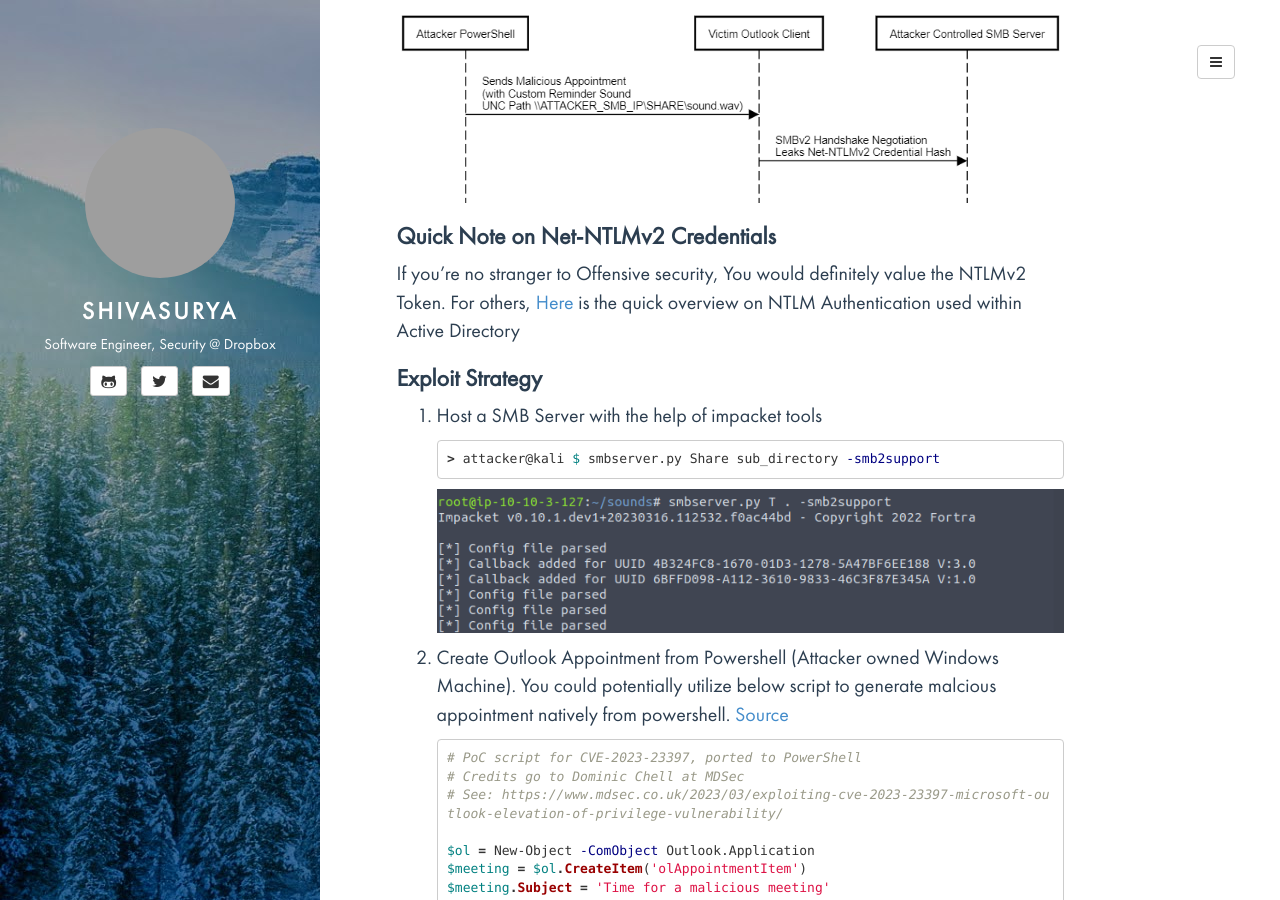
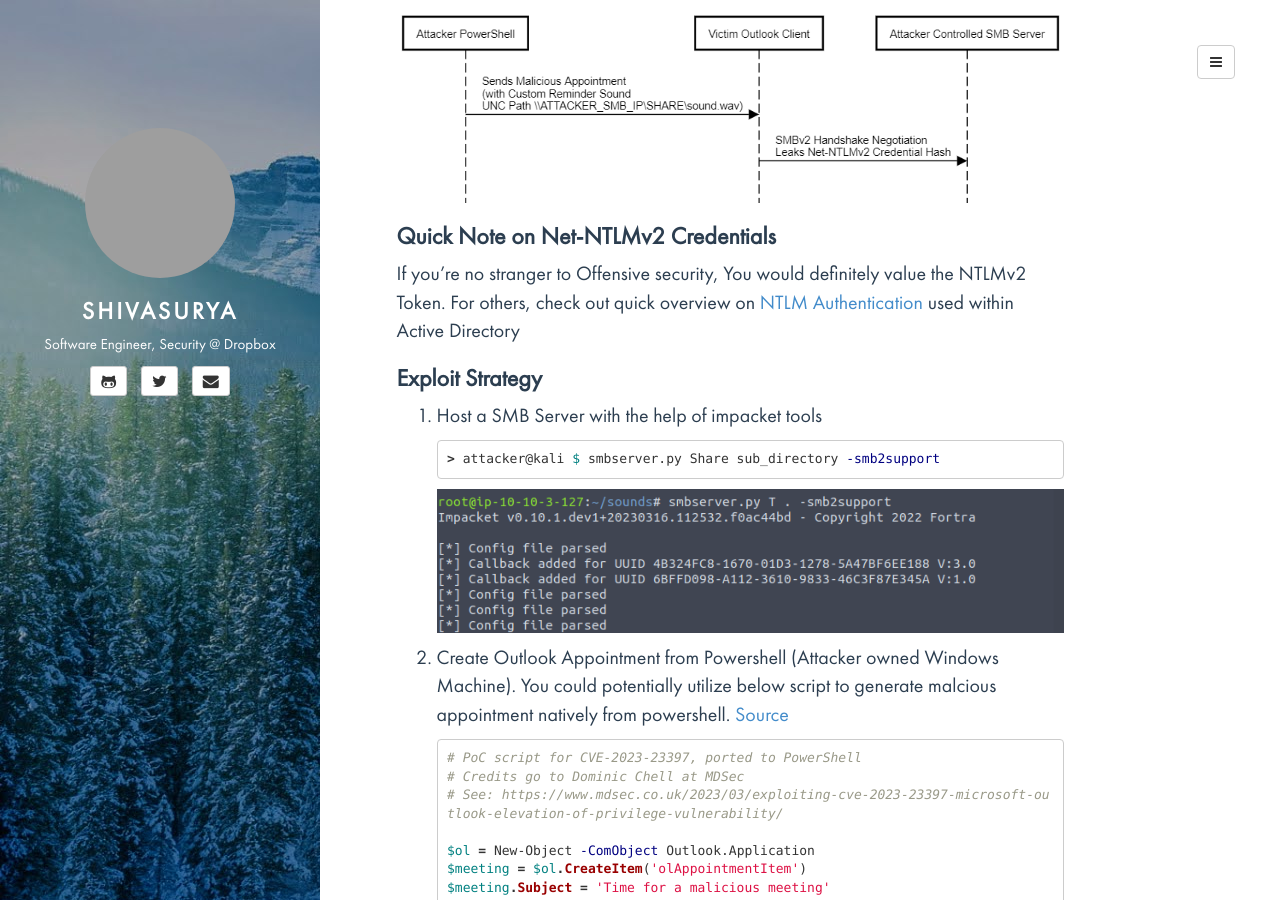
Before and after one commit to s5dev/s5dev.github.io, a Jekyll site: the page built from _posts/2023-03-25-CVE-2023-23397-vulnerability-deep-dive-and-poc.md, in a window 1280 px wide and 900 px high, scrolled down 1068 px. Built offline with Jekyll 4.4.1, drawn with Linux system fonts in a browser that asks for light colours; grey boxes are pictures that could not be loaded.

Commit message:
fix accessibility

```diff
--- a/_posts/2023-03-25-CVE-2023-23397-vulnerability-deep-dive-and-poc.md
+++ b/_posts/2023-03-25-CVE-2023-23397-vulnerability-deep-dive-and-poc.md
@@ -22,7 +22,7 @@ Outlook Windows desktop client feature allows to schedule appointment, send emai
 
 ### Quick Note on Net-NTLMv2 Credentials
 
-If you're no stranger to Offensive security, You would definitely value the NTLMv2 Token. For others, [Here](https://admiralgaust.github.io/OSCP-notes/info/active-directory-theory.html) is the quick overview on NTLM Authentication used within Active Directory
+If you're no stranger to Offensive security, You would definitely value the NTLMv2 Token. For others, check out quick overview on [NTLM Authentication]((https://admiralgaust.github.io/OSCP-notes/info/active-directory-theory.html)) used within Active Directory
 
 ### Exploit Strategy
 
```
